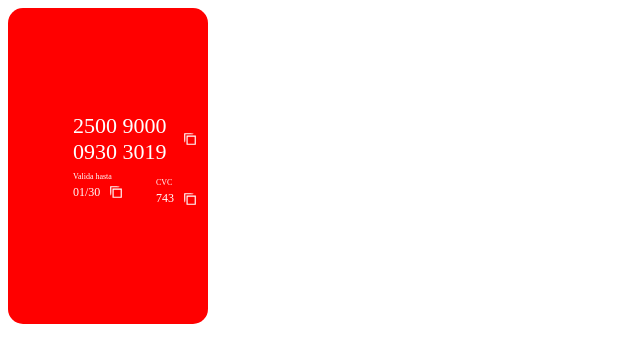
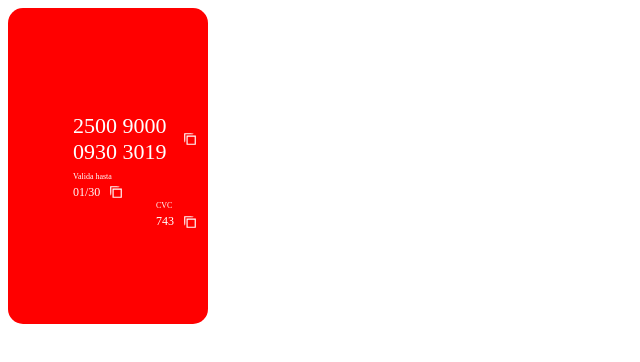
Before and after one commit to juanxbd/boxStyles, a plain HTML site: page index.html in a window 1280 px wide. Shown: the full height of the page, 0-640 px from the left. Drawn offline with Linux system fonts and the light colour scheme.

Commit message:
Update styles.css

```diff
--- a/styles.css
+++ b/styles.css
@@ -106,7 +106,7 @@
 .mea-cvv-result {
   position: absolute;
   right: 13px;
-  bottom: 108px;
+  bottom: 85px;
 }
 
 .mea-preloaded-data-overlay .mea-show-card-details {
```
